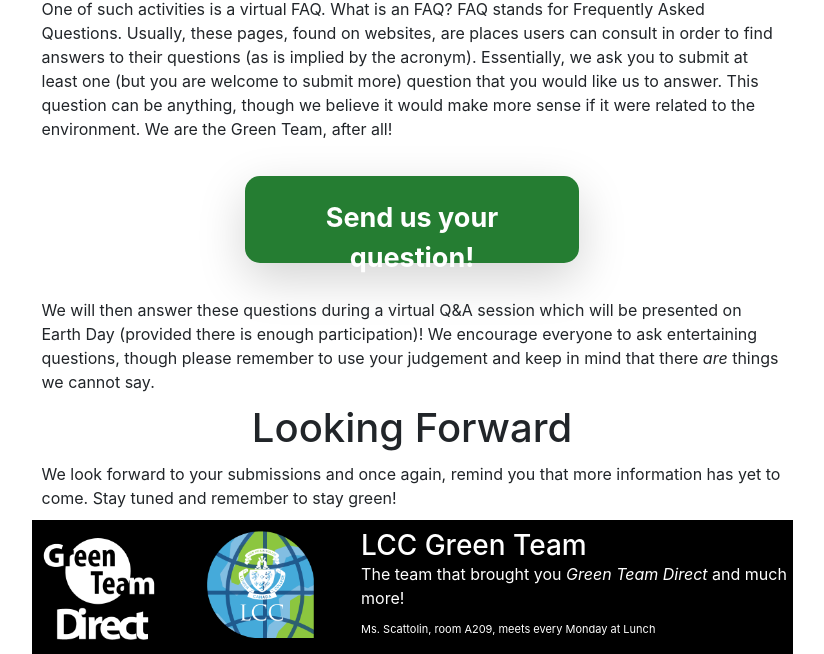
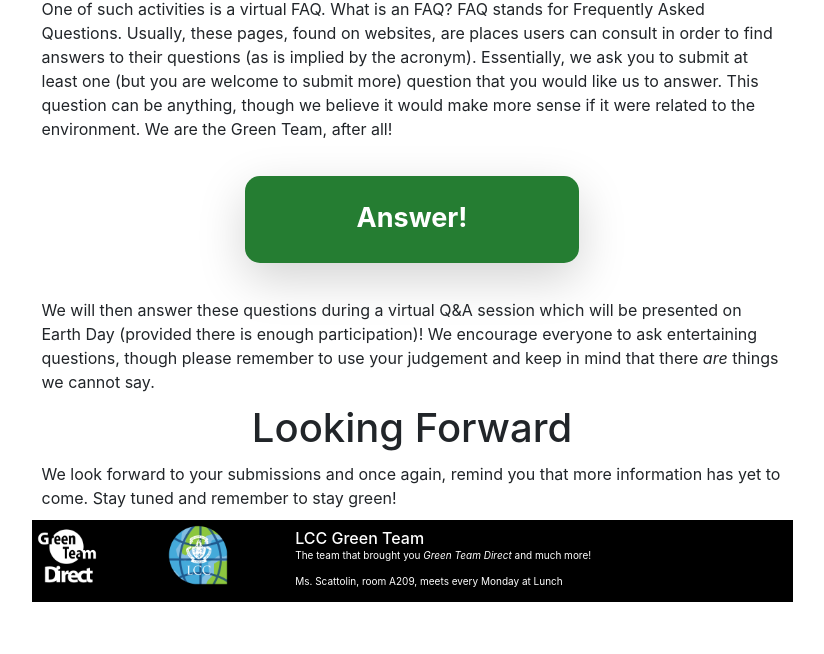
Before and after one commit to Edouard87/lccgreenteam.github.io, a plain HTML site: page index.html in a window 1280 px wide. Shown: the part 934-1588 px from the top of the page, without its empty margins (228-1052 px from the left). After the commit the page ends 1539 px from the top, so only its background shows below. Drawn offline with nearby package versions, Linux system fonts and the light colour scheme.

Commit message:
small changes

```diff
--- a/index.html
+++ b/index.html
@@ -4,7 +4,7 @@
 <head>
     <meta charset="utf-8">
     <meta name="viewport" content="width=device-width, initial-scale=1.0, shrink-to-fit=no">
-    <title>green team website</title>
+    <title>green team website (Backup 1586643205076)</title>
     <link rel="stylesheet" href="https://cdnjs.cloudflare.com/ajax/libs/twitter-bootstrap/4.3.1/css/bootstrap.min.css">
     <link rel="stylesheet" href="assets/css/styles.css">
 </head>
@@ -15,7 +15,7 @@
         <h1 style="text-align: center;color: white;">LCC Green Team</h1>
         <p style="text-align: center;font-size: 23px;color: white;">We have some news to share!</p>
         <div style="text-align: center;padding: 20px;background-color: #021502;border-radius: 20px;">
-            <p style="font-size: 11px;color: rgb(255,255,255);">Having trouble viewing this message?</p><a class="btn btn-primary" href="https://edouard87.github.io/lccgreenteam.github.io/" style="display: inline;background-color: rgb(255,255,255);color: black;font-weight: bold;">Open it in your broswer</a></div>
+            <p style="font-size: 11px;color: rgb(255,255,255);">Having trouble viewing this message?</p><a class="btn btn-primary" href="https://edouard87.github.io/lccgreenteam.github.io/" style="display: inline;background-color: rgb(255,255,255);color: black;font-weight: bold;">Open it in your browser</a></div>
     </div>
     <section>
         <h1 class="text-center">Earth Day!</h1>
@@ -28,20 +28,20 @@
         <p style="margin: 10px;margin-top: 0 !important;">One of such activities is a virtual FAQ. What is an FAQ? FAQ stands for Frequently Asked Questions. Usually, these pages, found on websites, are places users can consult in order to find answers to their questions (as is implied by the acronym).
             Essentially, we ask you to submit at least one (but you are welcome to submit more) question that you would like us to answer. This question can be anything, though we believe it would make more sense if it were related to the environment.
             We are the Green Team, after all!</p>
-        <div style="text-align: center;"><a class="shadow-lg btn btn-lrg" href="https://forms.gle/x8xAApxYMqPCyPQ49" style="width: 334px;height: 87px;margin: 25px;background-color: rgb(37,125,50);font-size: 27px;border-radius: 15px;padding: 21px;color: rgb(255,255,255);font-weight: bold;">Send us your question!</a></div>
+        <div style="text-align: center;"><a class="shadow-lg btn btn-lrg" href="https://forms.gle/x8xAApxYMqPCyPQ49" style="width: 334px;height: 87px;margin: 25px;background-color: rgb(37,125,50);font-size: 27px;border-radius: 15px;padding: 21px;color: rgb(255,255,255);font-weight: bold;">Answer!</a></div>
         <p
             style="margin: 10px;">We will then answer these questions during a virtual Q&amp;A session which will be presented on Earth Day (provided there is enough participation)! We encourage everyone to ask entertaining questions, though please remember to use your judgement
             and keep in mind that there <em>are </em>things we cannot say.</p>
             <h1 style="text-align: center;">Looking Forward</h1>
             <p style="margin: 10px;">We look forward to your submissions and once again, remind you that more information has yet to come. Stay tuned and remember to stay green!</p>
-            <footer style="background: black;">
+            <footer style="background: black;height: 82px;">
                 <div class="row">
-                    <div class="col"><img src="assets/img/Green_Team_Direct_Transparent.png" style="width: 134px;height: auto;"></div>
-                    <div class="col"><img src="assets/img/Green_Team_Transparent.png" style="width: 129px;height: auto;"></div>
-                    <div class="col-7">
-                        <h1 style="color: rgb(255,255,255);font-size: 28px;margin: 0px;margin-top: 9px;">LCC Green Team</h1>
-                        <p style="color: rgb(255,255,255);margin-bottom: 0;margin-right: 5px;">The team that brought you <em>Green Team Direct</em> and much more!</p>
-                        <p style="margin-top: 11px;color: rgb(255,255,255);font-size: 11px;">Ms. Scattolin, room A209, meets every Monday at Lunch</p>
+                    <div class="col"><img src="assets/img/Green_Team_Direct_Transparent.png" style="width: 70px;height: auto;"></div>
+                    <div class="col"><img src="assets/img/Green_Team_Transparent.png" style="width: 70px;height: auto;"></div>
+                    <div class="col-8">
+                        <h1 style="color: rgb(255,255,255);font-size: 16px;margin: 0px;margin-top: 9px;">LCC Green Team</h1>
+                        <p style="color: rgb(255,255,255);margin-bottom: 0;margin-right: 5px;font-size: 10px;">The team that brought you <em>Green Team Direct</em> and much more!</p>
+                        <p style="margin-top: 11px;color: rgb(255,255,255);font-size: 10px;">Ms. Scattolin, room A209, meets every Monday at Lunch</p>
                     </div>
                 </div>
             </footer>
```
